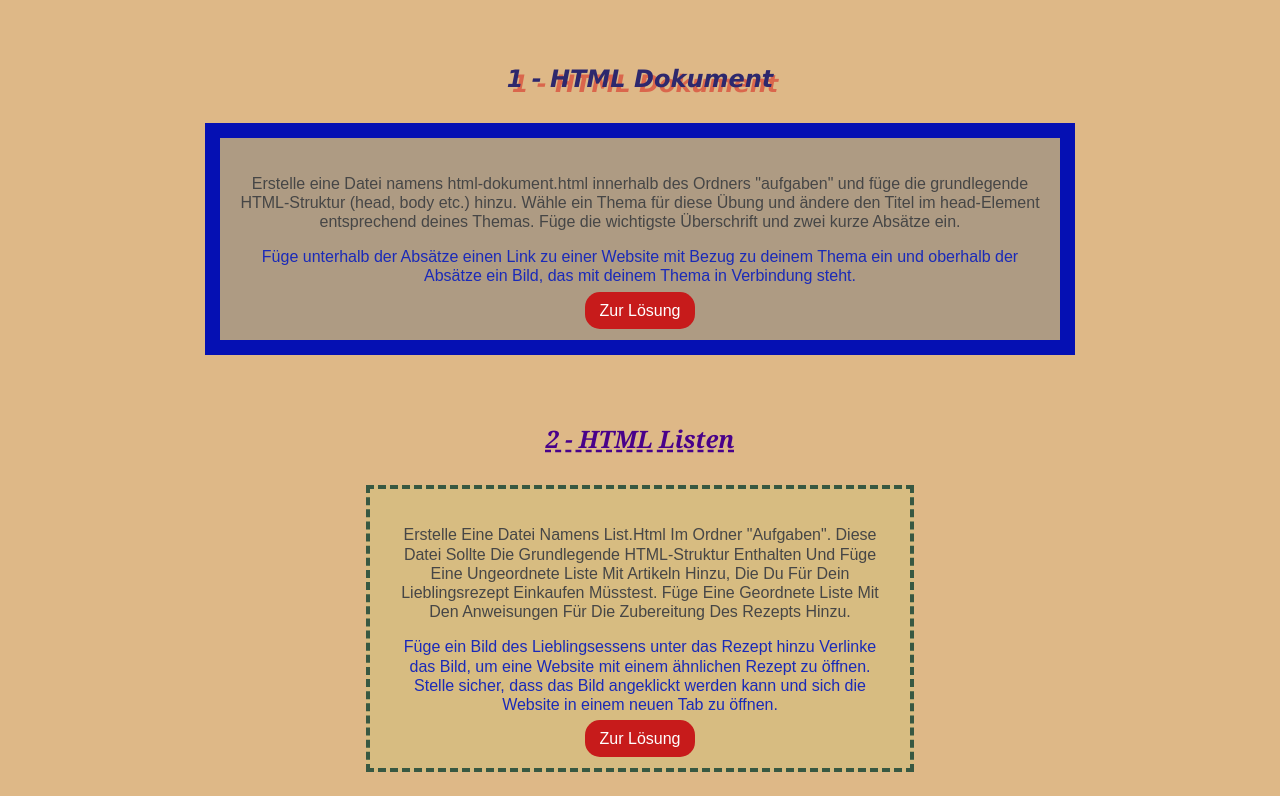
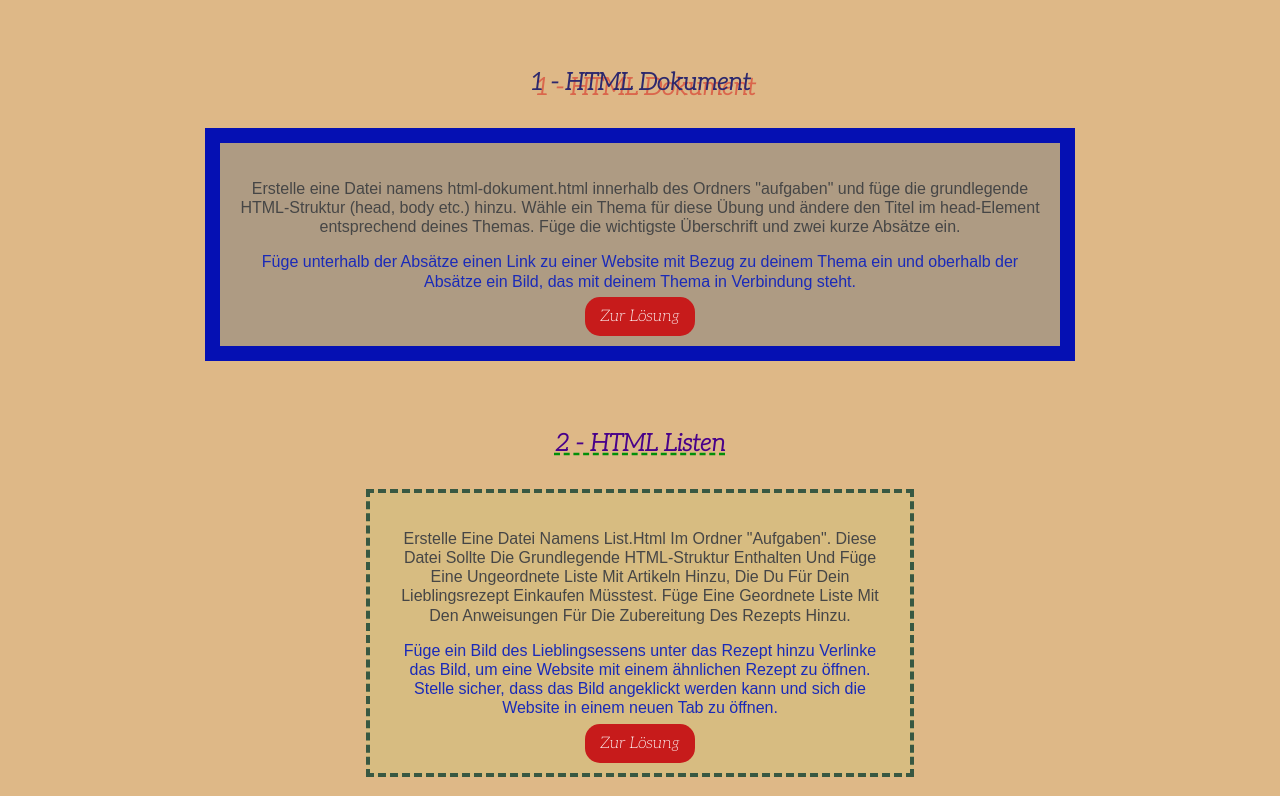
Before and after one commit to Strigiformis/dci_kurs, a plain HTML site: page uebungen/css-basics-erweitert.html in a window 1280 px wide. Shown: the part 91-887 px from the top of the page. Drawn offline with Linux system fonts and the light colour scheme.

Commit message:
Update stylesheet_ccs_basics_erweitert.css

```diff
--- a/uebungen/css/stylesheet_ccs_basics_erweitert.css
+++ b/uebungen/css/stylesheet_ccs_basics_erweitert.css
@@ -1,11 +1,16 @@
+@import url('https://fonts.googleapis.com/css2?family=Aleo:ital,wght@1,200&display=swap');
+
+* {
+    font-family: 'Aleo', serif;
+    line-height: 120%;
+}
+
 html {
-    font-family: sans-serif;
     font-size: 100%;
     text-align: center;
 }
 
 h1 {
-    font-family: Verdana, Geneva, Tahoma, sans-serif;
     font-weight: 800;
     font-size: 40px;
     background-color: grey;
@@ -13,16 +18,14 @@ h1 {
 
 .h2shadow {
     color: rgb(45, 40, 109);
-    font-family: 'Lucida Sans', 'Lucida Sans Regular', 'Lucida Grande', 'Lucida Sans Unicode', Geneva, Verdana, sans-serif;
-    font-weight: 600;
+    font-weight: 800;
     text-shadow: 5px 5px #d6080877;
 }
 
 .h2underline {
     color: #48018a;
-    font-family: Cambria, Cochin, Georgia, Times, 'Times New Roman', serif;
     font-weight: 800;
-    text-decoration: underline dashed;
+    text-decoration: rgb(1, 143, 8) underline dashed;
 }
 
 h2 {
@@ -39,7 +42,7 @@ a {
 }
 
 p {
-    line-height: 120%;
+    font-family: Arial, Helvetica, sans-serif;
     text-size-adjust: auto;
     /*der Zeilenabstand bleibt überall gleich, solange er nicht für einzelne Elemente verändert wird*/
 }
@@ -55,7 +58,6 @@ section {
 
 /*IDs sind im Dokument einmalig und haben daher auch die höchste Priorität, gefolgt von Klassen, die auch nötig sind, um natürliche Tageigenschaften zu überdecken (z.B. hat ein div-Container von sich heraus einen margin-Wert) und die normalen tags haben die geringste Priorität.*/
 
-/*nachfolgend wird die globale Formatierung von Text angewandt*/
 
 .box1 {
     width: 800px;
```
